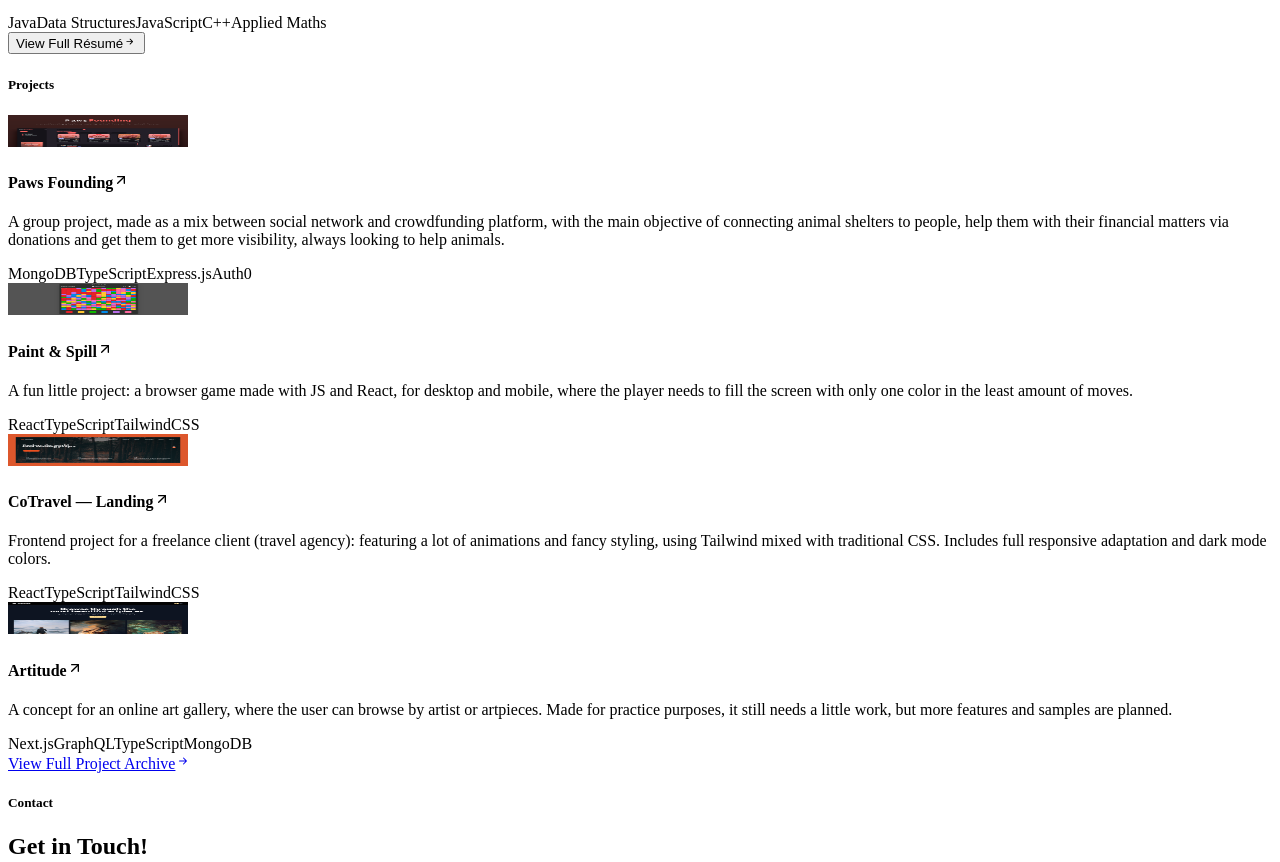
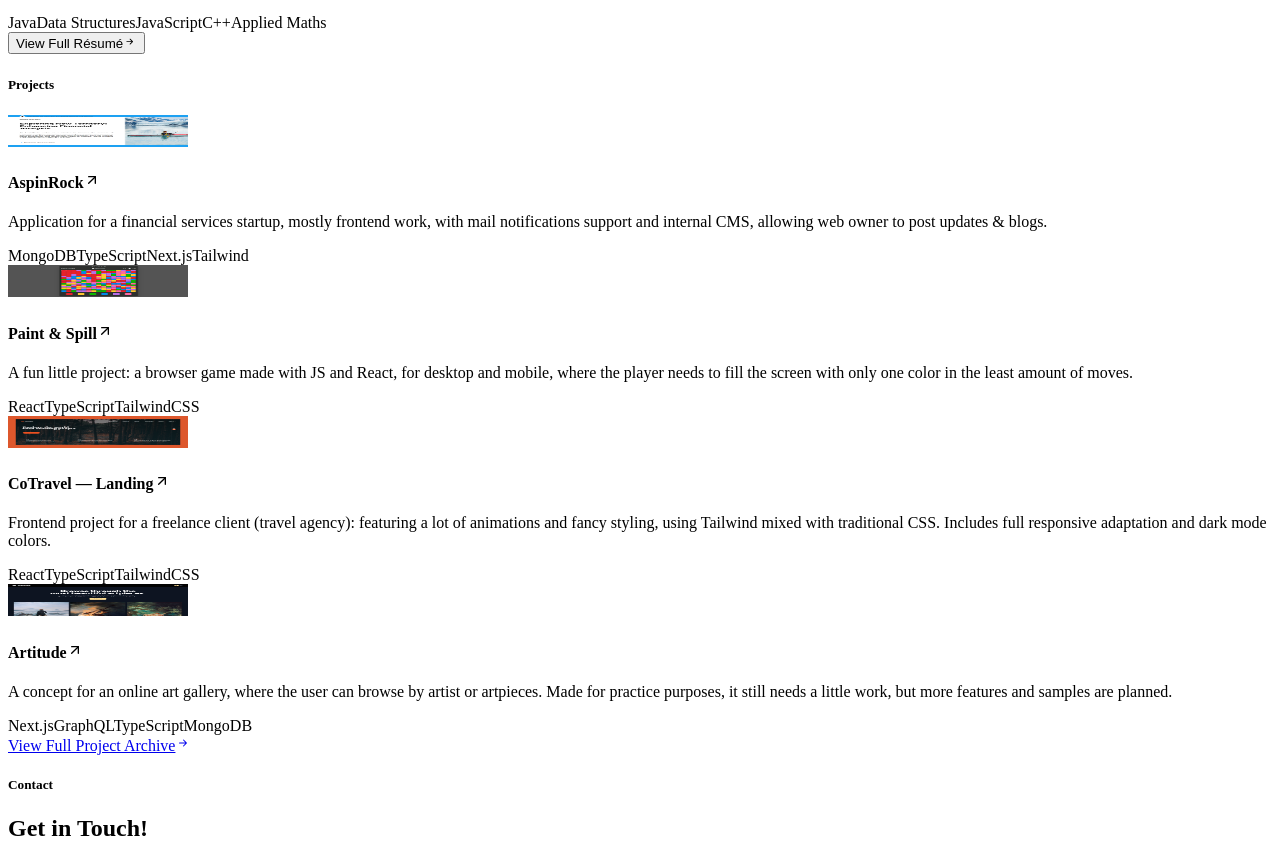
Before and after one commit to bautt-s/portfolio-v2, a Next.js app: page / in a window 1280 px wide. Shown: the part 1269-2131 px from the top of the page. Built offline with nearby package versions, Linux system fonts and the light colour scheme.

Commit message:
updated resume and projects

```diff
--- a/src/components/projects.tsx
+++ b/src/components/projects.tsx
@@ -3,11 +3,11 @@ import { BsArrowRightShort } from "react-icons/bs"
 import { FiArrowUpRight } from 'react-icons/fi'
 
 const allProjects = [{
-    title: 'Paws Founding',
-    description: 'A group project, made as a mix between social network and crowdfunding platform, with the main objective of connecting animal shelters to people, help them with their financial matters via donations and get them to get more visibility, always looking to help animals.',
-    tags: ['MongoDB', 'TypeScript', 'Express.js', 'Auth0'],
-    image: 'pawsfounding-bg.png',
-    mainLink: 'https://pf-henry-grupo05.vercel.app/'
+    title: 'AspinRock',
+    description: 'Application for a financial services startup, mostly frontend work, with mail notifications support and internal CMS, allowing web owner to post updates & blogs.',
+    tags: ['MongoDB', 'TypeScript', 'Next.js', 'Tailwind'],
+    image: 'aspin.png',
+    mainLink: 'https://www.aspinrock.com/individual'
 }, {
     title: 'Paint & Spill',
     description: 'A fun little project: a browser game made with JS and React, for desktop and mobile, where the player needs to fill the screen with only one color in the least amount of moves.',
```
Also changed, not shown: public/aspin.png (added), 1 other file (tests, documents, lock files or other folders).
